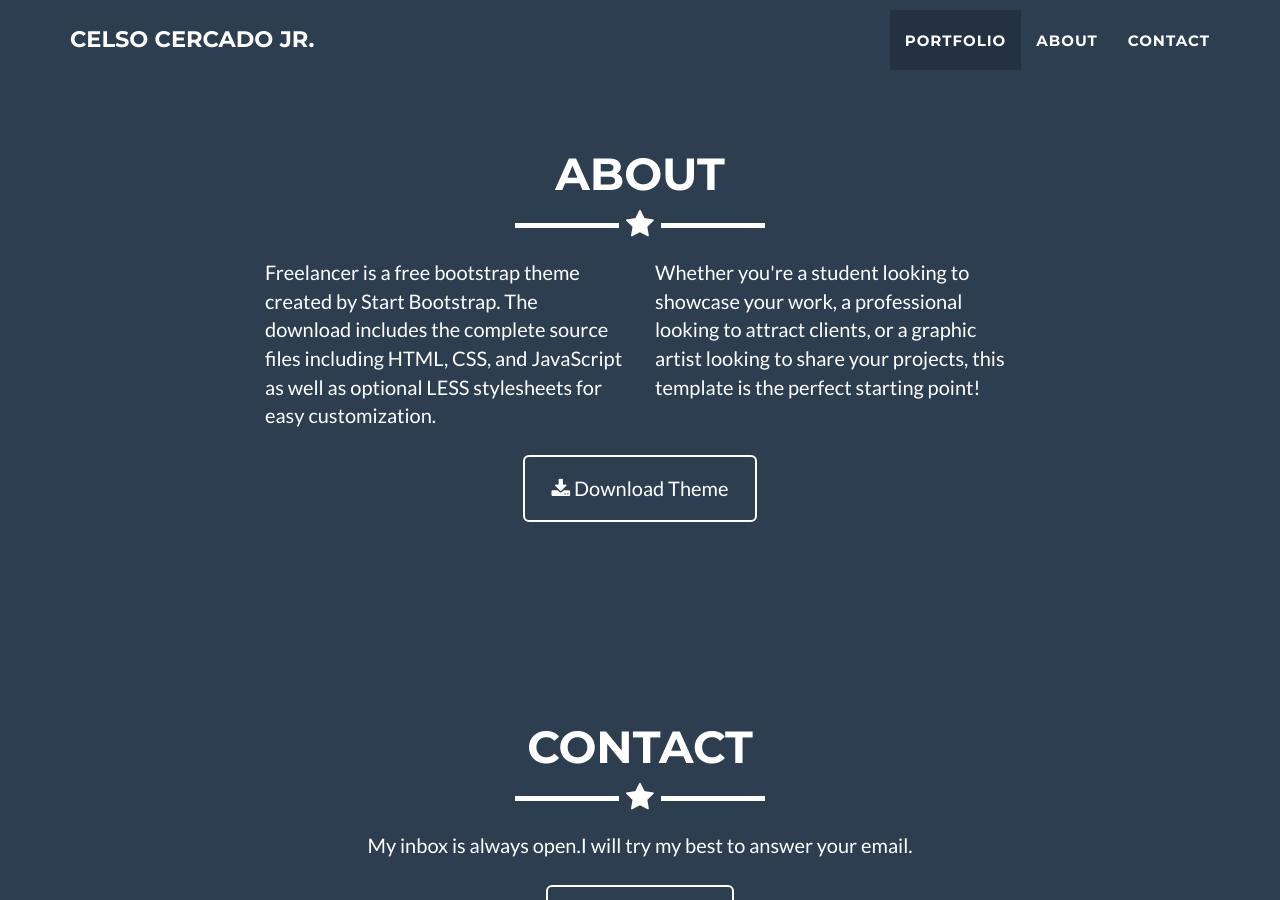
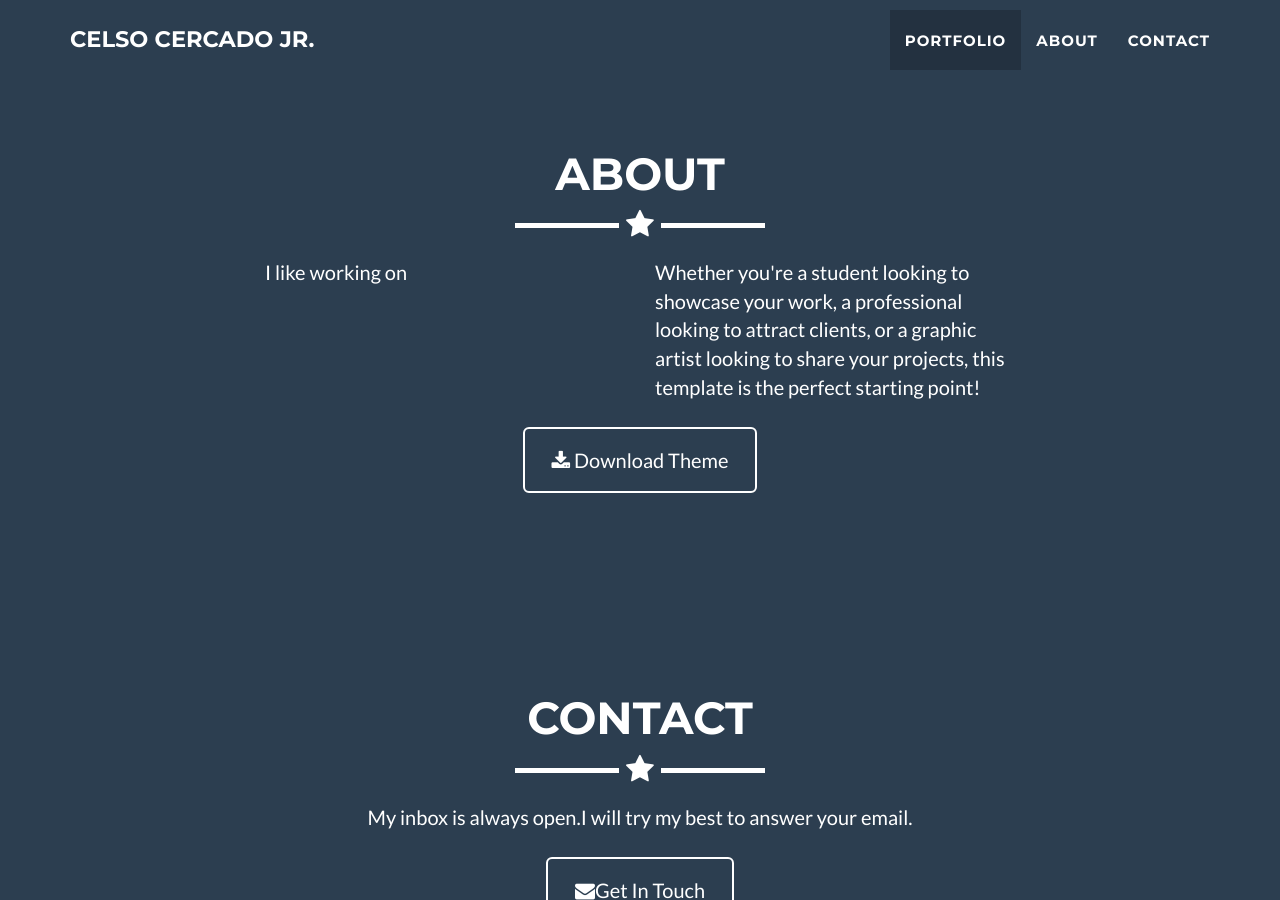
Before and after one commit to Celso-Cercado-Jr/new-app, a Jekyll site: the page built from index.html, in a window 1280 px wide and 900 px high, scrolled down 1616 px. Built offline with Jekyll 4.4.1, drawn with Linux system fonts in a browser that asks for light colours.

Commit message:
added new

```diff
--- a/_includes/about.html
+++ b/_includes/about.html
@@ -9,7 +9,7 @@
            </div>
            <div class="row">
                <div class="col-lg-4 col-lg-offset-2">
-                   <p>Freelancer is a free bootstrap theme created by Start Bootstrap. The download includes the complete source files including HTML, CSS, and JavaScript as well as optional LESS stylesheets for easy customization.</p>
+                   <p>I like working on</p>
                </div>
                <div class="col-lg-4">
                    <p>Whether you're a student looking to showcase your work, a professional looking to attract clients, or a graphic artist looking to share your projects, this template is the perfect starting point! </p>
--- a/_includes/contact.html
+++ b/_includes/contact.html
@@ -11,7 +11,7 @@
            <div class="row">
 
                <div class="col-lg-8 col-lg-offset-2 text-center">
-                   <a href="mailto:brittany.chiang@gmail.com" class="btn btn-lg btn-outline">
+                   <a href="mailto:chemcercado@gmail.com" class="btn btn-lg btn-outline">
                        <i class="fa fa-envelope"></i>Get In Touch
                    </a>
                </div>
```
